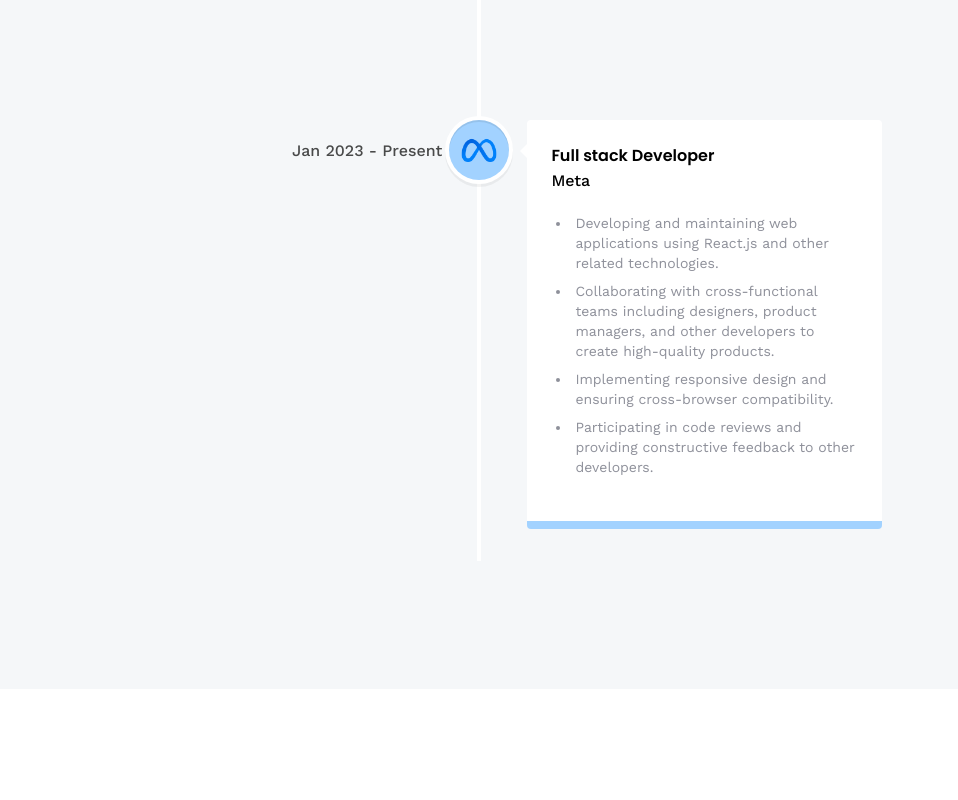
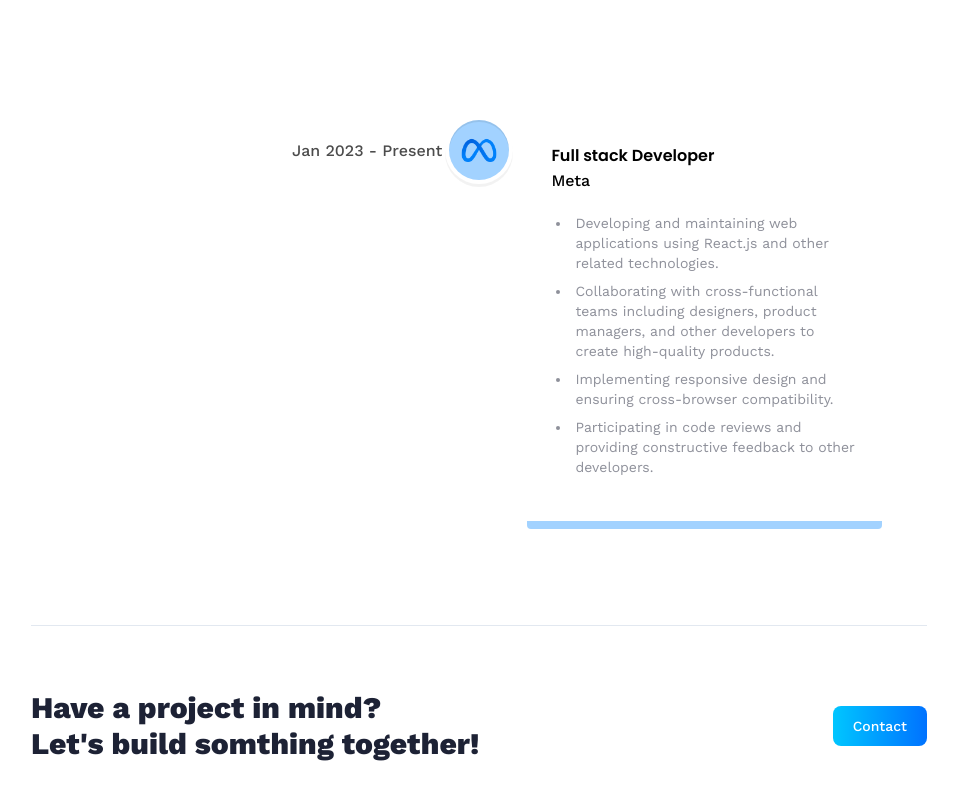
Before and after one commit to Jagadish03/3d_Portfolio, a React (Vite) app: page /about in a window 1280 px wide. Shown: the part 2469-3269 px from the top of the page, without its empty margins (161-1119 px from the left). Before the commit the page ends 3158 px from the top, so only its background shows below. Built offline with nearby package versions, Linux system fonts and the light colour scheme.

Commit message:
commited on 20/01/24 10:30

```diff
--- a/src/App.jsx
+++ b/src/App.jsx
@@ -5,7 +5,7 @@
 
 function App() {
   return (
-    <main className='bg-slate-300/20'>
+    <main className='bg-slate-300/20 h-[100vh]'>
       <BrowserRouter>
         <Navbar/>
         <Routes>
--- /dev/null
+++ b/src/components/CTA.jsx
@@ -0,0 +1,15 @@
+import React from 'react'
+import { Link } from "react-router-dom"
+
+function CTA() {
+  return (
+    <section className='cta'>
+        <p className='cta-text'>Have a project in mind? <br className='sm:block hidden'/>
+            Let's build somthing together!
+        </p>
+        <Link to="/contact" className="btn">Contact</Link>
+    </section>
+  )
+}
+
+export default CTA
--- a/src/pages/About.jsx
+++ b/src/pages/About.jsx
@@ -1,6 +1,7 @@
 import { VerticalTimeline, VerticalTimelineElement }  from 'react-vertical-timeline-component';
 import 'react-vertical-timeline-component/style.min.css';
 import { skills, experiences } from '../constants'
+import CTA from '../components/CTA';
 
 function About() {
   return (
@@ -89,6 +90,10 @@
             </VerticalTimeline>
           </div>
       </div>
+
+
+      <hr className='border-slate-200'/>
+      <CTA />
     </section>
   )
 }
```
